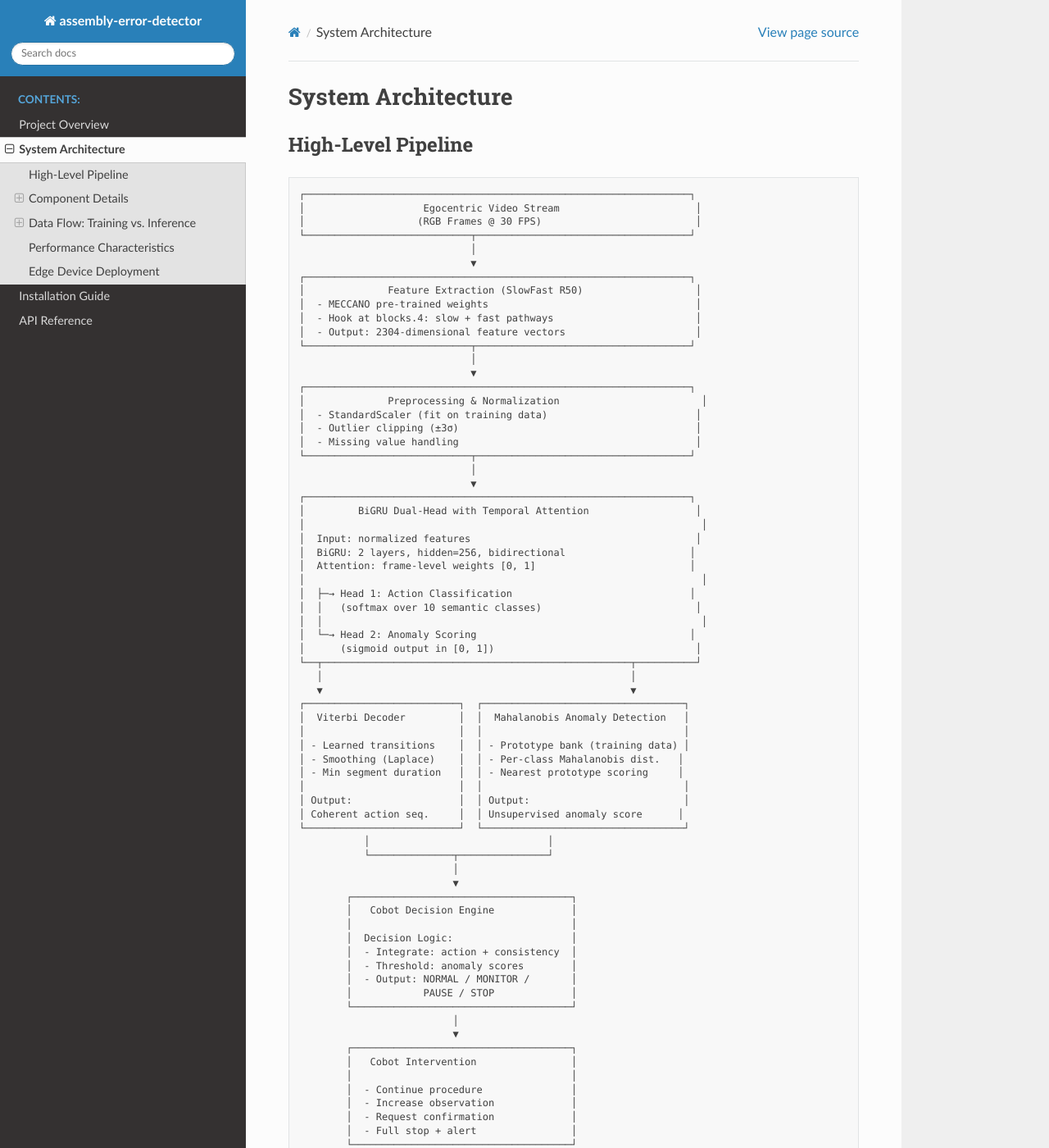
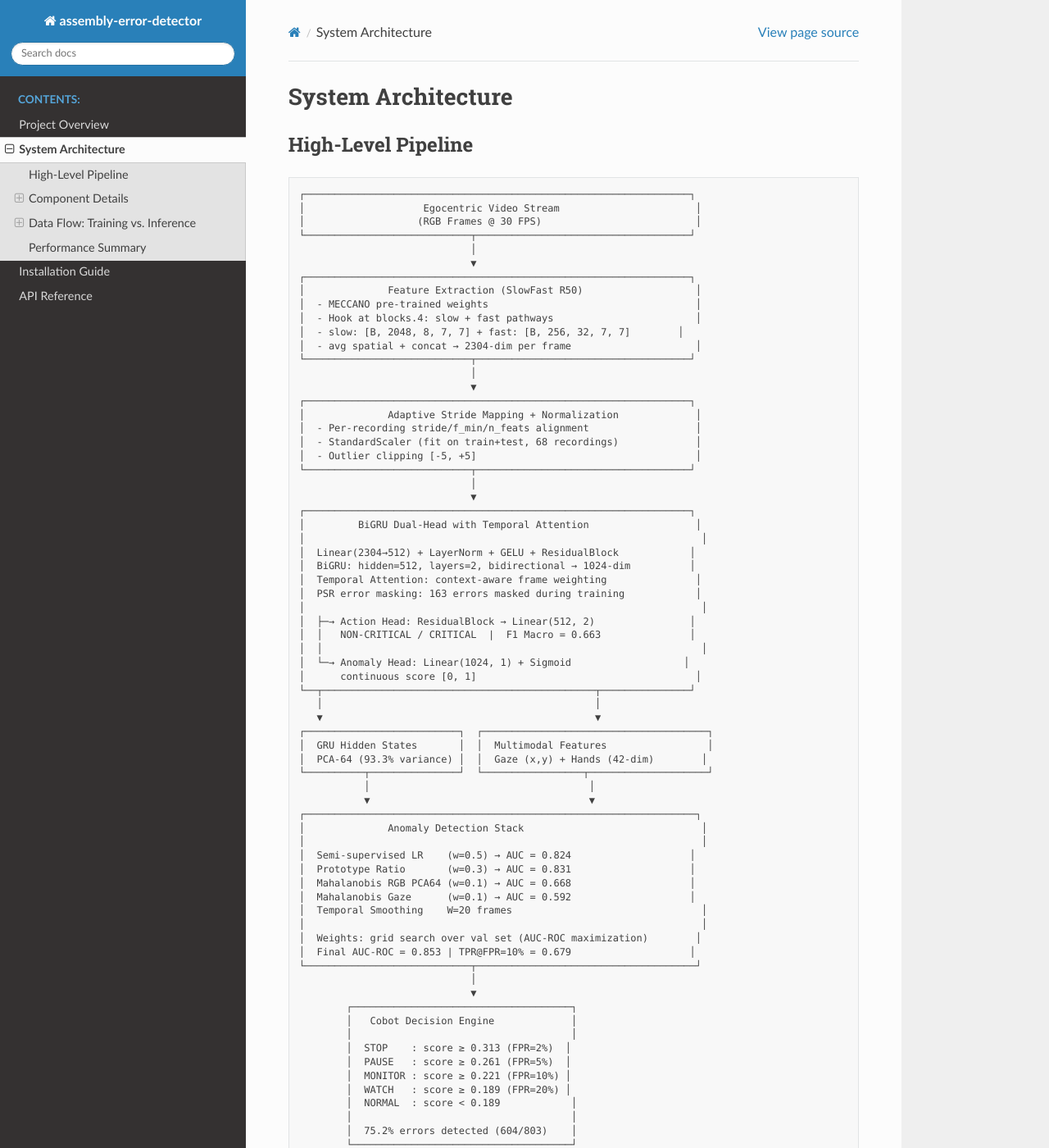
Before and after one commit to Elve-ndev/assembly-error-detector, a Sphinx documentation site: the page built from docs/architecture.md, in a window 1280 px wide and 1400 px high. Shown: the whole window at 82% size. Built offline with Sphinx 7.4.7 and the Read the Docs theme 3.1.0, drawn with Linux system fonts in a browser that asks for light colours; pages that are not in the unit, such as notebooks, are missing from menus; some of the changed text lies outside the part shown.

Commit message:
Update architecture.md

````diff
--- a/docs/architecture.md
+++ b/docs/architecture.md
@@ -13,65 +13,71 @@
 │              Feature Extraction (SlowFast R50)                   │
 │  - MECCANO pre-trained weights                                   │
 │  - Hook at blocks.4: slow + fast pathways                        │
-│  - Output: 2304-dimensional feature vectors                      │
+│  - slow: [B, 2048, 8, 7, 7] + fast: [B, 256, 32, 7, 7]        │
+│  - avg spatial + concat → 2304-dim per frame                     │
 └────────────────────────────┬────────────────────────────────────┘
                              │
                              ▼
 ┌─────────────────────────────────────────────────────────────────┐
-│              Preprocessing & Normalization                        │
-│  - StandardScaler (fit on training data)                         │
-│  - Outlier clipping (±3σ)                                        │
-│  - Missing value handling                                        │
+│              Adaptive Stride Mapping + Normalization             │
+│  - Per-recording stride/f_min/n_feats alignment                  │
+│  - StandardScaler (fit on train+test, 68 recordings)             │
+│  - Outlier clipping [-5, +5]                                     │
 └────────────────────────────┬────────────────────────────────────┘
                              │
                              ▼
 ┌─────────────────────────────────────────────────────────────────┐
 │         BiGRU Dual-Head with Temporal Attention                  │
 │                                                                   │
-│  Input: normalized features                                      │
-│  BiGRU: 2 layers, hidden=256, bidirectional                     │
-│  Attention: frame-level weights [0, 1]                          │
+│  Linear(2304→512) + LayerNorm + GELU + ResidualBlock            │
+│  BiGRU: hidden=512, layers=2, bidirectional → 1024-dim          │
+│  Temporal Attention: context-aware frame weighting               │
+│  PSR error masking: 163 errors masked during training            │
 │                                                                   │
-│  ├─→ Head 1: Action Classification                              │
-│  │   (softmax over 10 semantic classes)                          │
+│  ├─→ Action Head: ResidualBlock → Linear(512, 2)                │
+│  │   NON-CRITICAL / CRITICAL  |  F1 Macro = 0.663               │
 │  │                                                                │
-│  └─→ Head 2: Anomaly Scoring                                    │
-│      (sigmoid output in [0, 1])                                  │
-└──┬────────────────────────────────────────────────────┬──────────┘
-   │                                                    │
-   ▼                                                    ▼
-┌──────────────────────────┐  ┌──────────────────────────────────┐
-│  Viterbi Decoder         │  │  Mahalanobis Anomaly Detection   │
-│                          │  │                                  │
-│ - Learned transitions    │  │ - Prototype bank (training data) │
-│ - Smoothing (Laplace)    │  │ - Per-class Mahalanobis dist.   │
-│ - Min segment duration   │  │ - Nearest prototype scoring     │
-│                          │  │                                  │
-│ Output:                  │  │ Output:                          │
-│ Coherent action seq.     │  │ Unsupervised anomaly score      │
-└──────────────────────────┘  └──────────────────────────────────┘
-           │                              │
-           └──────────────┬───────────────┘
-                          │
-                          ▼
+│  └─→ Anomaly Head: Linear(1024, 1) + Sigmoid                   │
+│      continuous score [0, 1]                                     │
+└──┬──────────────────────────────────────────────┬───────────────┘
+   │                                              │
+   ▼                                              ▼
+┌──────────────────────────┐  ┌──────────────────────────────────────┐
+│  GRU Hidden States       │  │  Multimodal Features                 │
+│  PCA-64 (93.3% variance) │  │  Gaze (x,y) + Hands (42-dim)        │
+└──────────┬───────────────┘  └─────────────────┬────────────────────┘
+           │                                     │
+           ▼                                     ▼
+┌──────────────────────────────────────────────────────────────────┐
+│              Anomaly Detection Stack                              │
+│                                                                   │
+│  Semi-supervised LR    (w=0.5) → AUC = 0.824                    │
+│  Prototype Ratio       (w=0.3) → AUC = 0.831                    │
+│  Mahalanobis RGB PCA64 (w=0.1) → AUC = 0.668                    │
+│  Mahalanobis Gaze      (w=0.1) → AUC = 0.592                    │
+│  Temporal Smoothing    W=20 frames                                │
+│                                                                   │
+│  Weights: grid search over val set (AUC-ROC maximization)        │
+│  Final AUC-ROC = 0.853 | TPR@FPR=10% = 0.679                    │
+└────────────────────────────┬─────────────────────────────────────┘
+                             │
+                             ▼
         ┌─────────────────────────────────────┐
         │   Cobot Decision Engine             │
         │                                     │
-        │  Decision Logic:                    │
-        │  - Integrate: action + consistency  │
-        │  - Threshold: anomaly scores        │
-        │  - Output: NORMAL / MONITOR /       │
-        │            PAUSE / STOP             │
+        │  STOP    : score ≥ 0.313 (FPR=2%)  │
+        │  PAUSE   : score ≥ 0.261 (FPR=5%)  │
+        │  MONITOR : score ≥ 0.221 (FPR=10%) │
+        │  WATCH   : score ≥ 0.189 (FPR=20%) │
+        │  NORMAL  : score < 0.189            │
+        │                                     │
+        │  75.2% errors detected (604/803)    │
         └─────────────────────────────────────┘
-                          │
-                          ▼
+                             │
+                             ▼
         ┌─────────────────────────────────────┐
-        │   Cobot Intervention                │
-        │                                     │
-        │  - Continue procedure               │
-        │  - Increase observation             │
-        │  - Request confirmation             │
-        │  - Full stop + alert                │
+        │   Rerun.io Live Visualization       │
+        │   + Cobot Intervention Command      │
         └─────────────────────────────────────┘
 ```
 
@@ -81,237 +87,222 @@
 
 **Architecture:**
 - Two pathways with different temporal strides:
-  - **Slow pathway**: processes frames at lower frequency, captures semantics
-  - **Fast pathway**: processes all frames, captures motion details
-- Fusion at multiple scales before classification head
+  - **Slow pathway**: low frame rate, captures spatial semantics
+  - **Fast pathway**: high frame rate, captures motion details
+- Hook at blocks.4 before final pooling head
 
 **Configuration:**
 ```python
-backbone = SlowFast(
-    depth=(3, 4, 6, 3),           # ResNet-50 depths
-    num_classes=400,               # ImageNet-pretrained
-    dropout_rate=0.5,
-    norm_layer=nn.BatchNorm3d
-)
-
-# Hook at blocks.4 (before final pooling)
-# Extracts: (slow, fast) concatenated → 2304 dims
+# Hook placement
+hooks = {
+    "s4.pathway0_res2": slow_pathway,   # [B, 2048, 8, 7, 7]
+    "s4.pathway1_res2": fast_pathway,   # [B,  256, 32, 7, 7]
+}
+# avg pool spatial + temporal → concat → 2304-dim
 ```
 
 **Pre-training:**
-- MECCANO dataset (industrial egocentric actions)
-- Weights optimized for assembly/manipulation tasks
+- MECCANO dataset (Ragusa et al., 2021) — industrial egocentric assembly actions
+- Weights remapped to IndustReal feature extraction pipeline
 
-### 2. BiGRU Dual-Head Architecture
+### 2. Adaptive Stride Mapping
 
-**Motivation:**
-- Action classification and anomaly detection are related but distinct tasks
-- Single network can share lower-level representations
-- Dual heads allow independent calibration and thresholding
+Each recording has a different number of extracted features depending on frame count and extraction stride.
 
-**Components:**
+```python
+# Per-recording mapping (example)
+stride_map = {
+    "14_main_2_3": {"stride": 2, "f_min": 33, "n_feats": 824,  "offset": 2624},
+    "05_main_0_1": {"stride": 2, "f_min": 9,  "n_feats": 680,  "offset": 11192},
+    ...
+}
+
+# Frame → feature index
+feat_idx = round((frame_num - f_min) / stride)
+feat_idx = max(0, min(feat_idx, n_feats - 1))
+```
+
+### 3. BiGRU Dual-Head Architecture
 
 ```python
 class BiGRUDualHead(nn.Module):
-    def __init__(self, feature_dim=2304, hidden_dim=256, num_classes=10):
+    def __init__(self, input_dim=2304, hidden_dim=512,
+                 num_classes=2, dropout=0.4):
         super().__init__()
 
-        # Input projection
         self.input_proj = nn.Sequential(
-            nn.Linear(feature_dim, hidden_dim),
+            nn.Linear(input_dim, hidden_dim),
             nn.LayerNorm(hidden_dim),
-            nn.ReLU(),
-            nn.Dropout(0.5)
+            nn.GELU(),
+            nn.Dropout(dropout),
+            ResidualBlock(hidden_dim, dropout)
         )
 
-        # Bidirectional GRU
         self.bigru = nn.GRU(
             input_size=hidden_dim,
             hidden_size=hidden_dim,
             num_layers=2,
             bidirectional=True,
             batch_first=True,
-            dropout=0.3
+            dropout=dropout
         )
 
-        # Temporal Attention
-        self.attention = TemporalAttention(hidden_dim * 2)
+        self.norm      = nn.LayerNorm(hidden_dim * 2)
+        self.attention = TemporalAttention(hidden_dim)
 
-        # Action Head
-        self.action_head = nn.Linear(hidden_dim * 2, num_classes)
+        self.action_head = nn.Sequential(
+            ResidualBlock(hidden_dim * 2, dropout),
+            nn.Linear(hidden_dim * 2, num_classes)
+        )
 
-        # Anomaly Head
         self.anomaly_head = nn.Sequential(
-            nn.Linear(hidden_dim * 2, hidden_dim),
-            nn.ReLU(),
-            nn.Dropout(0.3),
-            nn.Linear(hidden_dim, 1),
+            nn.Linear(hidden_dim * 2, hidden_dim // 2),
+            nn.GELU(),
+            nn.Linear(hidden_dim // 2, 1),
             nn.Sigmoid()
         )
 
-    def forward(self, features):
-        # features: (batch, seq_len, 2304)
-
-        # Project input
-        x = self.input_proj(features)  # (batch, seq_len, 256)
-
-        # BiGRU encoding
-        gru_out, _ = self.bigru(x)  # (batch, seq_len, 512)
-
-        # Attention
-        attn_weights = self.attention(gru_out)  # (batch, seq_len, 1)
-
-        # Action prediction
-        action_logits = self.action_head(gru_out)  # (batch, seq_len, 10)
-
-        # Anomaly scoring
-        anomaly_scores = self.anomaly_head(gru_out)  # (batch, seq_len, 1)
-
-        return action_logits, anomaly_scores, attn_weights
+    def forward(self, x, lengths=None):
+        x = self.input_proj(x)
+        gru_out, _ = self.bigru(x)
+        gru_out = self.norm(gru_out)
+        attn = self.attention(gru_out)
+        action_logits = self.action_head(gru_out)
+        anomaly_score = self.anomaly_head(gru_out)
+        return action_logits, anomaly_score, attn, gru_out
 ```
 
-### 3. Viterbi Temporal Decoder
+**Training details:**
+- PSR error frames masked (label=-1) during action loss computation
+- Optimizer: AdamW, lr=1e-3, weight_decay=1e-4
+- Early stopping: patience=5 on val F1 macro
+- Parameters: ~10.5M
 
-**Purpose:** Enforce procedural consistency and prevent over-segmentation
+### 4. Semi-supervised Anomaly Detection
 
-**Algorithm:**
-```
-Transition Matrix (learned):
-  T[i, j] = log P(action_j | action_i)
+**Training data:**
+- 33,920 normal frames (train set, no errors)
+- 1,696 annotated error frames (PSR labels, train set)
+- Ratio 1:20 (errors:normal) — selected by grid search
 
-Per-frame costs:
-  C[t, j] = -log P(action_j | features_t)
+**Feature space:**
+- GRU hidden states (1024-dim) → PCA-64 (93.3% variance explained)
+- StandardScaler applied before PCA
 
-Viterbi recursion:
-  V[t, j] = min_i { V[t-1, i] + T[i, j] + C[t, j] }
-
-Backtracking:
-  optimal_path = argmin V[T, :]
-  + segment duration constraints
+**Classifier:**
+```python
+clf = LogisticRegression(max_iter=1000, C=0.01)
+clf.fit(X_train_pca64, y_train)  # y=0 normal, y=1 error
+scores = clf.predict_proba(X_val_pca64)[:, 1]
+# AUC-ROC = 0.824
 ```
 
-**Parameters:**
-- Laplace smoothing: α = 1.0 (prevent zero transitions)
-- Minimum segment duration: 3 frames (prevent flickering)
-- Transition threshold: only allow transitions with P > 0.01
+### 5. Prototype Ratio Score
 
-### 4. Mahalanobis Anomaly Detection
+```python
+# Prototypes built from training data
+proto_normal = X_train_normal_pca64.mean(axis=0)
+proto_error  = X_train_error_pca64.mean(axis=0)
 
-**Prototype Building (Training):**
-
-1. For each action class:
-   - Collect all GRU hidden states for frames labeled with that class
-   - Compute class mean: μ_c = mean(h_c)
-   - Compute covariance: Σ_c = cov(h_c)
-
-2. Store: {μ_c, Σ_c}^C_{c=1}
-
-**Scoring (Inference):**
-
-```
-For each frame with hidden state h_t:
-  1. Find nearest prototype:
-     k = argmin_c ||μ_c - h_t||²
-
-  2. Compute Mahalanobis distance:
-     d_t = sqrt((h_t - μ_k)^T * Σ_k^{-1} * (h_t - μ_k))
-
-  3. Normalize anomaly score:
-     anomaly_score = sigmoid((d_t - threshold) / scale)
+# Per-frame score
+dist_normal = mahalanobis(feat, proto_normal, inv_cov_normal)
+dist_error  = mahalanobis(feat, proto_error,  inv_cov_error)
+ratio_score = dist_normal / (dist_error + 1e-8)
+# AUC-ROC = 0.831
 ```
 
-### 5. Cobot Decision Engine
-
-**Decision Logic:**
+### 6. Final Score Combination
 
 ```python
-def decide(action_logit, anomaly_score, viterbi_action, bigru_action):
+from scipy.ndimage import uniform_filter1d
 
-    action_conf = softmax(action_logit).max()
-    consistency = (viterbi_action == bigru_action)
-
-    if anomaly_score > CRITICAL_THRESHOLD:
-        return "STOP", "Critical anomaly detected"
-
-    elif anomaly_score > PAUSE_THRESHOLD:
-        return "PAUSE", f"Elevated anomaly: {anomaly_score:.2f}"
-
-    elif anomaly_score > MONITOR_THRESHOLD or not consistency:
-        return "MONITOR", "Moderate anomaly or sequence inconsistency"
-
-    elif action_conf > CONFIDENCE_THRESHOLD:
-        return "NORMAL", f"Action: {action_name}"
-
-    else:
-        return "MONITOR", "Low confidence action prediction"
+final_score = uniform_filter1d(
+    0.5 * norm(semi_supervised_score) +
+    0.3 * norm(ratio_score)           +
+    0.1 * norm(mahalanobis_rgb_score) +
+    0.1 * norm(mahalanobis_gaze_score),
+    size=20  # temporal smoothing W=20
+)
+# AUC-ROC = 0.853
 ```
 
-**Thresholds:**
-- CRITICAL_THRESHOLD = 0.85
-- PAUSE_THRESHOLD = 0.65
-- MONITOR_THRESHOLD = 0.45
-- CONFIDENCE_THRESHOLD = 0.70
+Weights selected by grid search over val set maximizing AUC-ROC.
+
+### 7. Cobot Decision Engine
+
+```python
+THRESHOLDS = {
+    "STOP"   : 0.313,  # FPR=2%
+    "PAUSE"  : 0.261,  # FPR=5%
+    "MONITOR": 0.221,  # FPR=10%
+    "WATCH"  : 0.189,  # FPR=20%
+}
+
+def decide(score):
+    if score >= THRESHOLDS["STOP"]:    return "STOP"
+    if score >= THRESHOLDS["PAUSE"]:   return "PAUSE"
+    if score >= THRESHOLDS["MONITOR"]: return "MONITOR"
+    if score >= THRESHOLDS["WATCH"]:   return "WATCH"
+    return "NORMAL"
+```
+
+Thresholds derived from ROC curve at fixed FPR operating points.
 
 ## Data Flow: Training vs. Inference
 
 ### Training Pipeline
 
 ```
-Raw Video → Frame Sampling (30 FPS) → Optical Flow (optional)
+Raw Video → SlowFast Feature Extraction (frozen)
     ↓
-Feature Extraction (SlowFast, frozen weights)
+Adaptive stride mapping + StandardScaler
     ↓
-GRU Encoding → Dual Heads (action + anomaly)
+BiGRU Dual-Head training
+  - PSR error frames masked (label=-1)
+  - Action loss + Anomaly loss
     ↓
-Loss computation (action + anomaly + regularization)
+Collect GRU hidden states → PCA-64
     ↓
-Backprop through BiGRU (SlowFast frozen)
+Semi-supervised LR training (1696 errors + 33920 normal)
+Prototype Ratio computation (normal + error prototypes)
+Mahalanobis bank (RGB + Gaze + Hands)
     ↓
-Collect GRU hidden states → Build Mahalanobis prototypes
-    ↓
-Save: BigRU weights + prototype bank + scalers
+Save: BiGRU weights + scaler + stride_map +
+      LR classifier + PCA + prototypes
 ```
 
 ### Inference Pipeline
 
 ```
-Live egocentric video stream (30 FPS)
+Live egocentric video (30 FPS)
     ↓
-Real-time feature extraction (SlowFast)
+SlowFast feature extraction (2304-dim)
     ↓
-Feature normalization (using training scalers)
+Stride-aligned normalization
     ↓
-BiGRU forward pass → action + anomaly predictions
+BiGRU forward → hidden states
     ↓
-Viterbi decoding (1-frame latency)
+Semi-supervised LR + Prototype Ratio + Mahalanobis
     ↓
-Mahalanobis anomaly scoring
+Weighted combination + temporal smoothing W=20
     ↓
-Decision engine → NORMAL / MONITOR / PAUSE / STOP
+Threshold → NORMAL / WATCH / MONITOR / PAUSE / STOP
     ↓
-Cobot intervention command
-    ↓
-Latency: ~33ms per frame (30 FPS real-time capable)
+Rerun.io overlay + Cobot intervention
 ```
 
-## Performance Characteristics
+## Performance Summary
 
-| Metric | Value | Notes |
-|--------|-------|-------|
-| Action Accuracy | ~85% | 10 semantic classes |
-| Anomaly F1-Score | ~0.82 | Precision vs. Recall trade-off |
-| Inference Latency | 33ms | Per-frame on RTX 3090 |
-| Throughput | 30 FPS | Real-time capable |
-| Memory Footprint | ~2GB | Model + feature buffer |
-| Feature Extraction | 15ms | SlowFast backbone |
-| BiGRU Forward | 5ms | 2-layer bidirectional |
-| Decision Engine | 1ms | Threshold logic |
-
-## Edge Device Deployment
-
-For deployment on collaborative robots:
-
-- **Quantization**: INT8 quantization reduces model size by 4x
-- **Distillation**: Smaller BiGRU (1 layer, hidden=128) for edge devices
-- **Batch processing**: Accumulate frames → batch inference for efficiency
-- **GPU requirement**: NVIDIA Jetson Orin (12GB VRAM) or RTX 2060+
+| Component | Metric | Value |
+|-----------|--------|-------|
+| Feature discriminability | Intra/inter ratio | 2.75 |
+| Action recognition | F1 Macro | 0.663 |
+| Action recognition | F1 Weighted | 0.701 |
+| Anomaly detection | AUC-ROC | **0.853** |
+| Anomaly detection | TPR@FPR=10% | 0.679 |
+| Anomaly detection | Average Precision | 0.321 |
+| Anomaly detection | Lift over random | **7.53×** |
+| Error detection | Total detected | 75.2% (604/803) |
+| Error detection | STOP+PAUSE | 53.1% (426/803) |
+| "Remove" errors | Detection rate | ~88% |
+| "Incorrectly installed" | Detection rate | ~20% (RGB limit) |
````
